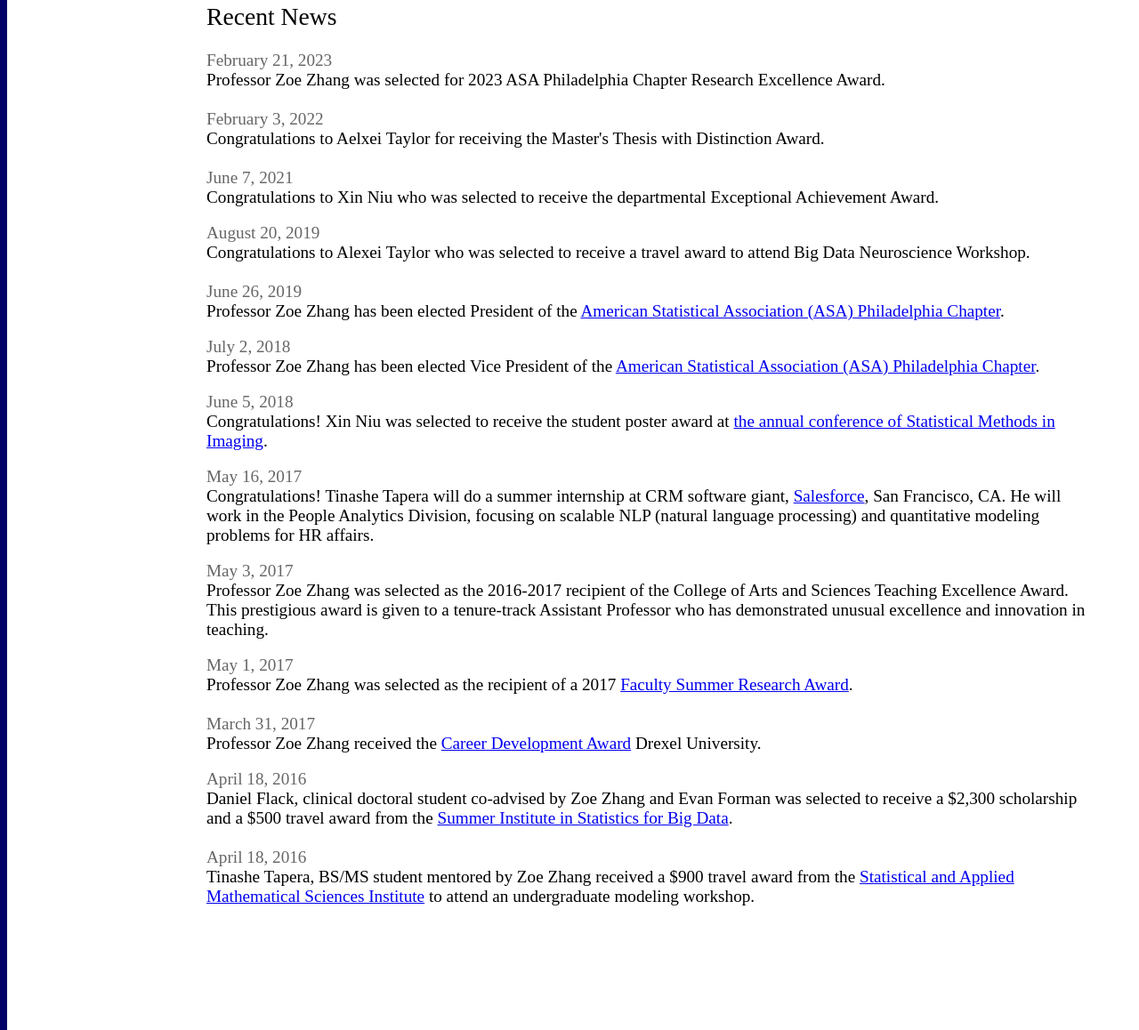
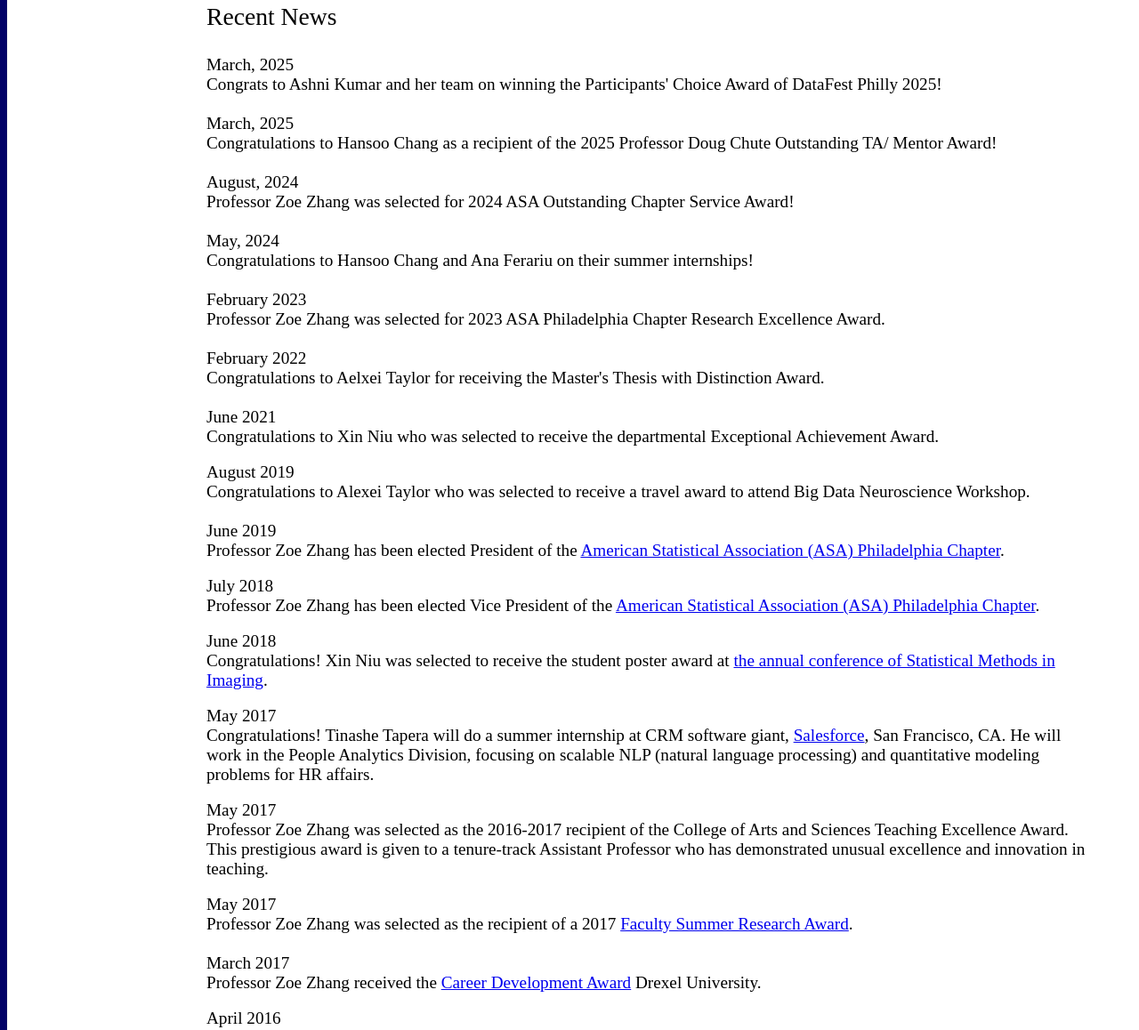
Before and after one commit to FengqingZoeZhang/News, a plain HTML site: page index.html in a window 1280 px wide. Shown: the part 382-1540 px from the top of the page at 89% size. Drawn offline with Linux system fonts and the light colour scheme.

Commit message:
news update
updating news

```diff
--- a/index.html
+++ b/index.html
@@ -16,8 +16,8 @@
         </blockquote>
       </blockquote>
     </blockquote>
-    <table width="1000" cellspacing="0" cellpadding="0" border="0"
-      bgcolor="#ffffff" height="240">
+    <table width="1000" height="240" cellspacing="0" cellpadding="0"
+      border="0" bgcolor="#ffffff">
       <tbody>
         <tr>
           <td width="300" valign="top" bgcolor="#000099"><br>
@@ -48,13 +48,14 @@
 
 
 
+
             <img alt="drexel-logo" src="drexel-logo.png" width="135"
               height="135"><br>
           </td>
           <td valign="middle" bgcolor="#ffffff" align="center"><big><br>
             </big>
             <blockquote>
-              <div align="left"><font color="#000066"><big><big><big><big><b>&nbsp;&nbsp;&nbsp;&nbsp;&nbsp;&nbsp;&nbsp;&nbsp;&nbsp;
+              <div align="left"><big><big><big><big><b>&nbsp;&nbsp;&nbsp;&nbsp;&nbsp;&nbsp;&nbsp;&nbsp;&nbsp;
 
 
 
@@ -70,7 +71,8 @@
 
 
 
-                            <big><font size="+3" face="Arial Hebrew"><big>Quantitative
+
+                          <big><font size="+3" face="Arial Hebrew"><big>Quantitative
 
 
 
@@ -85,7 +87,8 @@
 
 
 
-                                  Psychology and Statistics Lab</big></font></big></b></big></big></big></big></font><br>
+
+                                Psychology and Statistics Lab</big></font></big></b></big></big></big></big><br>
                 <big><big><big><big> </big></big></big></big></div>
               <blockquote>
                 <blockquote>
@@ -105,6 +108,7 @@
           <td valign="top" bgcolor="#cccccc">&nbsp; <br>
           </td>
           <td valign="middle" bgcolor="#cccccc">&nbsp;&nbsp; <big>&nbsp;
+
 
 
 
@@ -171,7 +175,9 @@
 
 
 
+
                 &nbsp; <a href="index.html" moz-do-not-send="true">News</a>&nbsp;
+
 
 
 
@@ -214,7 +220,7 @@
                   border="0">
                   <tbody>
                     <tr>
-                      <td valign="middle" align="left"><big><big><big>Recent
+                      <td valign="middle" bgcolor="#ffffff" align="left"><big><big><big>Recent
 
 
 
@@ -233,35 +239,50 @@
 
 
 
-                              News</big></big></big><big><big><font
-                              color="#666666"><small><br>
-                                <br>
-                                February 21, 2023<br>
-                                <font color="#000000">Professor Zoe
-                                  Zhang was selected for 2023 ASA
-                                  Philadelphia Chapter Research
-                                  Excellence Award.</font></small></font></big></big><br>
-                        <big><big><font color="#666666"><small><br>
-                                February 3, 2022<br>
-                              </small></font> <small>Congratulations to
-                              Aelxei Taylor for receiving the Master's
-                              Thesis with Distinction Award.<br>
-                            </small></big></big><big><big><font
-                              color="#666666"><small><br>
-                                June 7, 2021<br>
-                              </small></font> <small>Congratulations to
-                              Xin Niu who was selected to receive the
+
+                              News</big></big></big><big><big><small><br>
+                            </small></big></big><big><big><small><big><big><small><br>
+                                  </small></big></big> March, 2025 <br>
+                              Congrats to Ashni Kumar and her team on
+                              winning the Participants' Choice Award of
+                              DataFest Philly 2025!<br>
+                              <br>
+                              March, 2025<br>
+                              Congratulations to Hansoo Chang as a
+                              recipient of the 2025 Professor Doug Chute
+                              Outstanding TA/ Mentor Award!<br>
+                              <br>
+                              August, 2024 <br>
+                              Professor Zoe Zhang was selected for 2024
+                              ASA Outstanding Chapter Service Award!<br>
+                              <br>
+                              May, 2024<br>
+                              Congratulations to Hansoo Chang and Ana
+                              Ferariu on their summer internships!<br>
+                              <br>
+                              February 2023<br>
+                              Professor Zoe Zhang was selected for 2023
+                              ASA Philadelphia Chapter Research
+                              Excellence Award.</small></big></big><br>
+                        <big><big><small><br>
+                              February 2022<br>
+                            </small> <small>Congratulations to Aelxei
+                              Taylor for receiving the Master's Thesis
+                              with Distinction Award.<br>
+                            </small></big></big><big><big><small><br>
+                              June 2021<br>
+                            </small> <small>Congratulations to Xin Niu
+                              who was selected to receive the
                               departmental Exceptional Achievement
                               Award.<br>
                             </small></big></big><br>
-                        <big><big><font color="#666666"><small>August
-                                20, 2019</small></font><br>
+                        <big><big><small>August 2019</small><br>
                             <small>Congratulations to Alexei Taylor who
                               was selected to receive a travel award to
                               attend Big Data Neuroscience Workshop.<br>
                               <br>
-                            </small></big></big> <big><big><font
-                              color="#666666"><small>June 26, 2019</small></font><br>
+                            </small></big></big> <big><big><small>June
+                              2019</small><br>
                             <small>Professor Zoe Zhang has been elected
                               President of the <a
                                 href="https://community.amstat.org/philadelphia/home">American
@@ -274,11 +295,11 @@
 
 
 
+
                                 Statistical Association (ASA)
                                 Philadelphia Chapter</a>.<br>
                             </small></big></big><br>
-                        <big><big><font color="#666666"><small>July 2,
-                                2018</small></font><br>
+                        <big><big><small>July 2018</small><br>
                             <small>Professor Zoe Zhang has been elected
                               Vice President of the <a
                                 href="https://community.amstat.org/philadelphia/home">American
@@ -291,19 +312,18 @@
 
 
 
+
                                 Statistical Association (ASA)
                                 Philadelphia Chapter</a>.<br>
                             </small></big></big><br>
-                        <big><big><font color="#666666"><small>June 5,
-                                2018</small></font><br>
+                        <big><big><small>June 2018</small><br>
                             <small>Congratulations! Xin Niu was selected
                               to receive the student poster award at <a
                                 href="https://smi2018.netlify.com/">the
                                 annual conference of Statistical Methods
                                 in Imaging</a>.&nbsp; <br>
                             </small></big></big><br>
-                        <big><big><font color="#666666"><small>May 16,
-                                2017</small></font><br>
+                        <big><big><small>May 2017</small><br>
                             <small>Congratulations! Tinashe Tapera will
                               do a summer internship at CRM software
                               giant, <a
@@ -314,8 +334,7 @@
                               and quantitative modeling problems for HR
                               affairs.<br>
                             </small></big></big><br>
-                        <big><big><font color="#666666"><small>May 3,
-                                2017</small></font><br>
+                        <big><big><small>May 2017</small><br>
                             <small>Professor Zoe Zhang was selected as
                               the 2016-2017 recipient of the College of
                               Arts and Sciences Teaching Excellence
@@ -324,16 +343,15 @@
                               demonstrated unusual excellence and
                               innovation in teaching. <br>
                             </small></big></big><br>
-                        <big><big><font color="#666666"><small>May 1,
-                                2017</small></font><br>
+                        <big><big><small>May 2017</small><br>
                             <small>Professor Zoe Zhang was selected as
                               the recipient of a 2017 <a
 href="https://drexel.edu/facultyadvancement/development/career-development/2017-2018-awards/"
                                 moz-do-not-send="true">Faculty Summer
                                 Research Award</a>. <br>
                               <br>
-                            </small></big></big><big><big><font
-                              color="#666666"><small>March 31, 2017</small></font><br>
+                            </small></big></big><big><big><small>March
+                              2017</small><br>
                             <small>Professor Zoe Zhang received the <a
 href="http://drexel.edu/facultyaffairs/development/career-development/">Career
 
@@ -348,10 +366,10 @@ href="http://drexel.edu/facultyaffairs/development/career-development/">Career
 
 
 
+
                                 Development Award</a> Drexel University.<br>
                             </small></big></big><br>
-                        <big><big><font color="#666666"><small>April 18,
-                                2016</small></font><br>
+                        <big><big><small>April 2016</small><br>
                             <small>Daniel Flack, clinical doctoral
                               student co-advised by Zoe Zhang and Evan
                               Forman was selected to receive a $2,300
@@ -376,14 +394,15 @@ href="http://drexel.edu/facultyaffairs/development/career-development/">Career
 
 
 
+
                                 Institute in Statistics for Big Data</a>.<br>
                               <br>
-                            </small></big></big><big><big><small><big><font
-                                  color="#666666"><small>April 18, 2016</small></font></big>
-                              <br>
+                            </small></big></big><big><big><small><big><small>April
+                                  2016</small></big> <br>
                               Tinashe Tapera, BS/MS student mentored by
                               Zoe Zhang received a $900 travel award
                               from the <a href="https://www.samsi.info">Statistical
+
 
 
 
@@ -411,11 +430,12 @@ href="http://drexel.edu/facultyaffairs/development/career-development/">Career
                           </big></big></td>
                     </tr>
                     <tr>
-                      <td valign="middle" align="right"><br>
+                      <td valign="middle" bgcolor="#ffffff"
+                        align="right"><br>
                       </td>
                     </tr>
                     <tr>
-                      <td valign="top"><br>
+                      <td valign="top" bgcolor="#ffffff"><br>
                       </td>
                     </tr>
                   </tbody>
```
